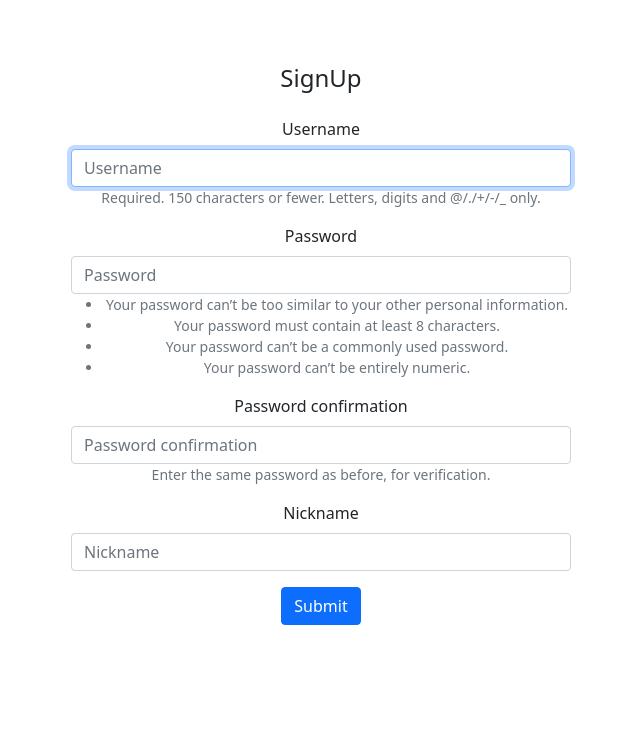
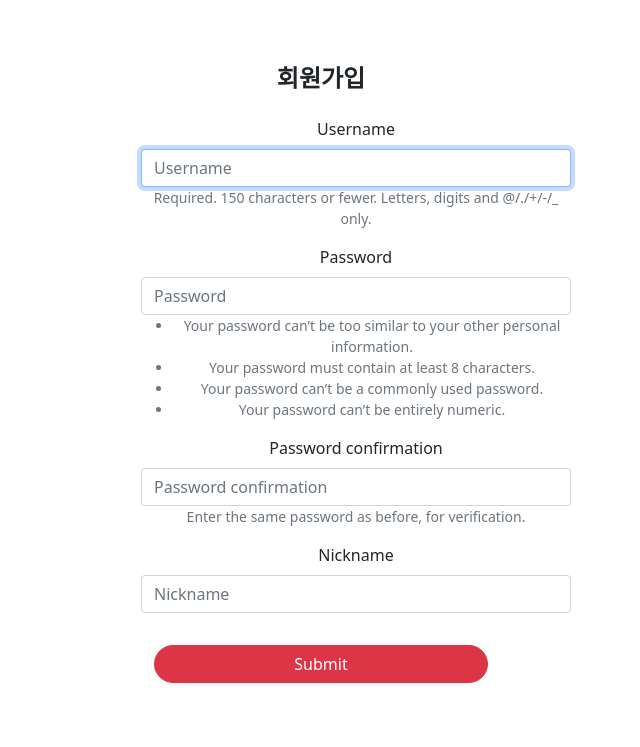
Before and after one commit to cychann/Roulette-Meeting, a Django app: page /accounts/create/ in a window 1280 px wide. Shown: the part 65-812 px from the top of the page, without its empty margins (319-959 px from the left). Before the commit the page ends 690 px from the top, so only its background shows below. Run offline with Django 3.2, Linux system fonts and the light colour scheme; some libraries are stand-ins or nearby versions.

Commit message:
로그인, 회원가입 디자인

```diff
--- a/accountapp/templates/accountapp/create.html
+++ b/accountapp/templates/accountapp/create.html
@@ -52,12 +52,15 @@
 {% block content %}
     <div style="text-align: center; max-width: 500px; margin: 4rem auto;">
         <div class="mb-4">
-            <h4>SignUp</h4>
+            <h4 style="font-weight: 700;">회원가입</h4>
         </div>
         <form action="{% url 'accountapp:create' %}" method="POST">
             {% csrf_token %}
-            {% bootstrap_form form %}
-            <input type="submit" class="btn btn-primary" name="" id="">
+            <!-- {% bootstrap_form form %} -->
+            <div style="margin-left: 70px;">
+                {% bootstrap_form form layout='inline' form_group_class='mb-3 col-10'%}
+            </div>
+            <input type="submit" class="btn btn-danger rounded-pill col-8 mt-3" name="" id="">
         </form>
     </div>
 {% endblock %}
```
Also changed, not shown: accountapp/templates/accountapp/login.html (+12 -11 lines).
